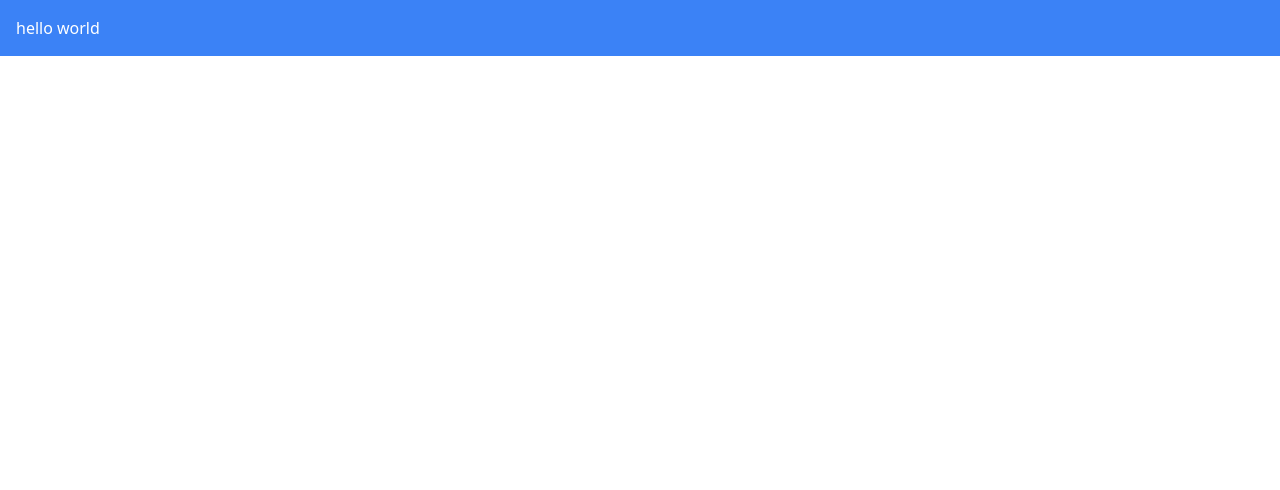
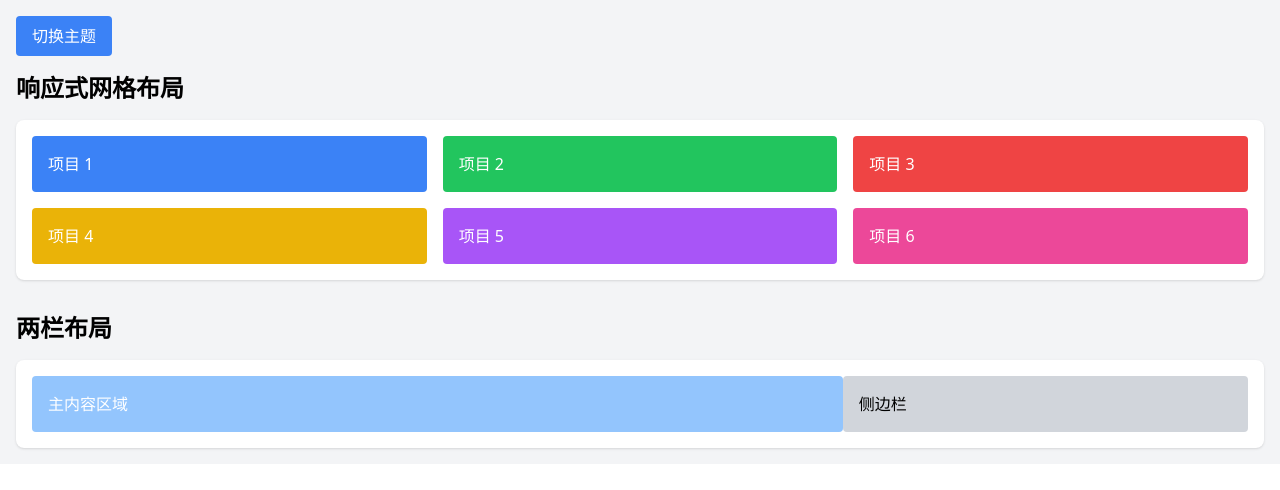
Before and after one commit to qiqzhao/theme-tailwind-demo, a React (Create React App) app: page / in a window 1280 px wide. Shown: the top 490 px of the page. Built offline with nearby package versions, Linux system fonts and the light colour scheme.

Commit message:
feat: theme demo

```diff
--- a/src/App.tsx
+++ b/src/App.tsx
@@ -1,8 +1,127 @@
-import React from "react";
+// src/App.js
+
+import React, { useState } from "react";
 import "./index.css"; // 确保引入 Tailwind CSS
 
 function App() {
-  return <div className="bg-blue-500 p-4 text-white">hello world</div>;
+  const [theme, setTheme] = useState("light"); // 默认主题为浅色
+
+  const toggleTheme = () => {
+    setTheme((prevTheme) => (prevTheme === "light" ? "dark" : "light"));
+  };
+
+  return (
+    <div
+      className={`container mx-auto p-4 ${
+        theme === "light" ? "bg-gray-100" : "bg-gray-800"
+      }`}
+    >
+      <button
+        onClick={toggleTheme}
+        className="mb-4 px-4 py-2 bg-blue-500 text-white rounded"
+      >
+        切换主题
+      </button>
+      <GridLayout theme={theme} />
+      <TwoColumnLayout theme={theme} />
+    </div>
+  );
+}
+
+function GridLayout({ theme }: any) {
+  return (
+    <div>
+      <h1
+        className={`text-2xl font-bold mb-4 ${
+          theme === "light" ? "text-black" : "text-white"
+        }`}
+      >
+        响应式网格布局
+      </h1>
+      <div
+        className={`grid grid-cols-1 sm:grid-cols-2 lg:grid-cols-3 gap-4 mb-8 p-4 rounded-lg shadow ${
+          theme === "light" ? "bg-white" : "bg-gray-700"
+        }`}
+      >
+        <div
+          className={`p-4 text-white rounded ${
+            theme === "light" ? "bg-blue-500" : "bg-blue-700"
+          }`}
+        >
+          项目 1
+        </div>
+        <div
+          className={`p-4 text-white rounded ${
+            theme === "light" ? "bg-green-500" : "bg-green-700"
+          }`}
+        >
+          项目 2
+        </div>
+        <div
+          className={`p-4 text-white rounded ${
+            theme === "light" ? "bg-red-500" : "bg-red-700"
+          }`}
+        >
+          项目 3
+        </div>
+        <div
+          className={`p-4 text-white rounded ${
+            theme === "light" ? "bg-yellow-500" : "bg-yellow-700"
+          }`}
+        >
+          项目 4
+        </div>
+        <div
+          className={`p-4 text-white rounded ${
+            theme === "light" ? "bg-purple-500" : "bg-purple-700"
+          }`}
+        >
+          项目 5
+        </div>
+        <div
+          className={`p-4 text-white rounded ${
+            theme === "light" ? "bg-pink-500" : "bg-pink-700"
+          }`}
+        >
+          项目 6
+        </div>
+      </div>
+    </div>
+  );
+}
+
+function TwoColumnLayout({ theme }: any) {
+  return (
+    <div>
+      <h1
+        className={`text-2xl font-bold mb-4 mt-8 ${
+          theme === "light" ? "text-black" : "text-white"
+        }`}
+      >
+        两栏布局
+      </h1>
+      <div
+        className={`flex flex-col md:flex-row p-4 rounded-lg shadow ${
+          theme === "light" ? "bg-white" : "bg-gray-700"
+        }`}
+      >
+        <div
+          className={`md:w-2/3 p-4 text-white rounded ${
+            theme === "light" ? "bg-blue-300" : "bg-blue-600"
+          }`}
+        >
+          主内容区域
+        </div>
+        <div
+          className={`md:w-1/3 p-4 text-black rounded ${
+            theme === "light" ? "bg-gray-300" : "bg-gray-600"
+          }`}
+        >
+          侧边栏
+        </div>
+      </div>
+    </div>
+  );
 }
 
 export default App;
```
